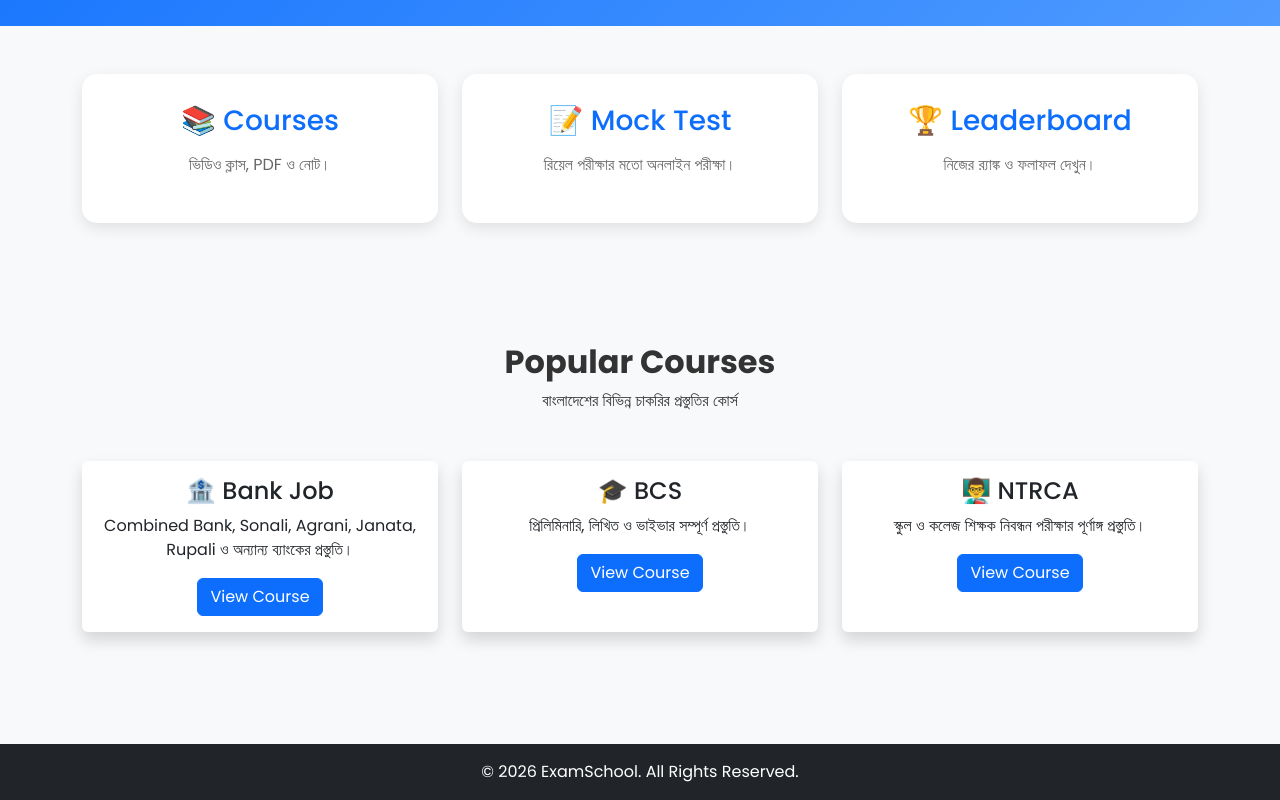
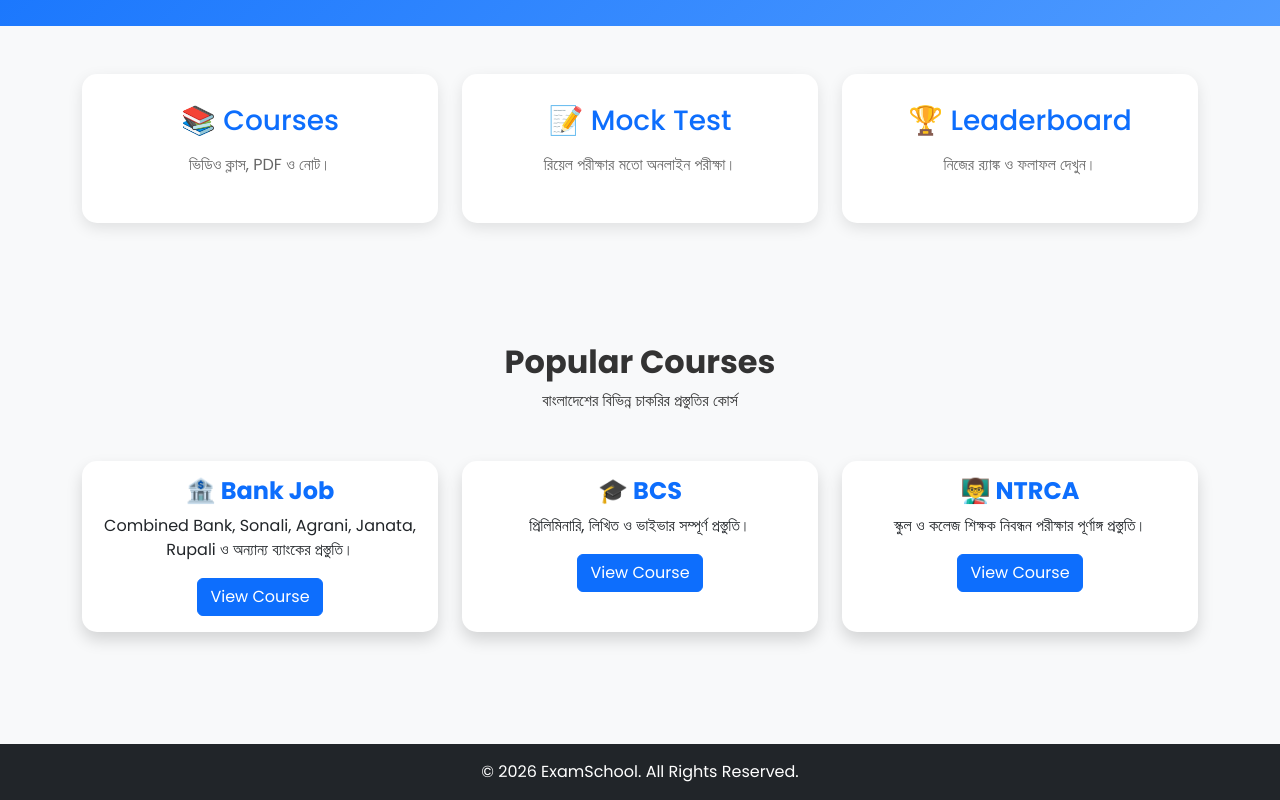
Before and after one commit to Asaduzzaman1999/ExamSchool, a plain HTML site: page index.html in a window 1280 px wide. Shown: the part 436-1236 px from the top of the page. Drawn offline with nearby package versions, Linux system fonts and the light colour scheme.

Commit message:
Update style.css

```diff
--- a/style.css
+++ b/style.css
@@ -96,3 +96,17 @@ font-size:24px;
 }
 
 }
+
+.card{
+    transition:.3s;
+    border-radius:15px;
+}
+
+.card:hover{
+    transform:translateY(-8px);
+}
+
+.card h4{
+    color:#0d6efd;
+    font-weight:700;
+}
```
